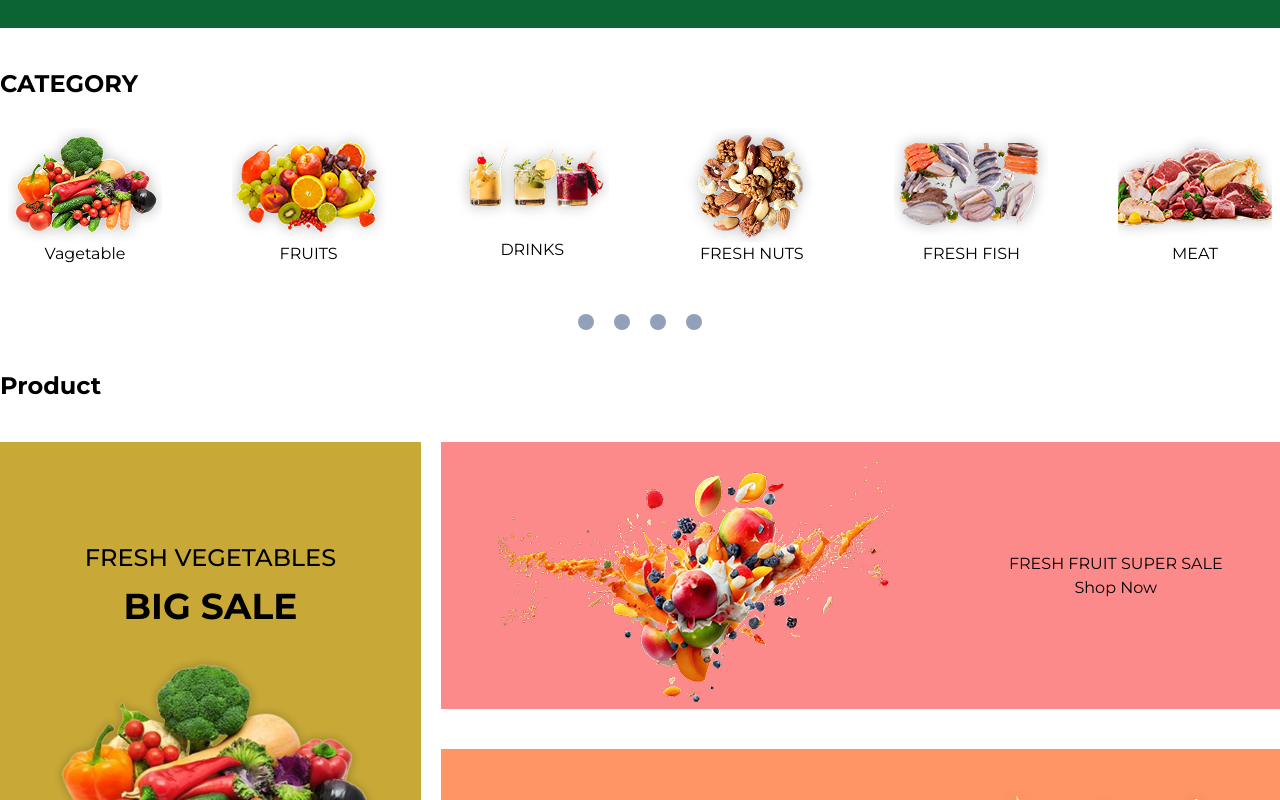
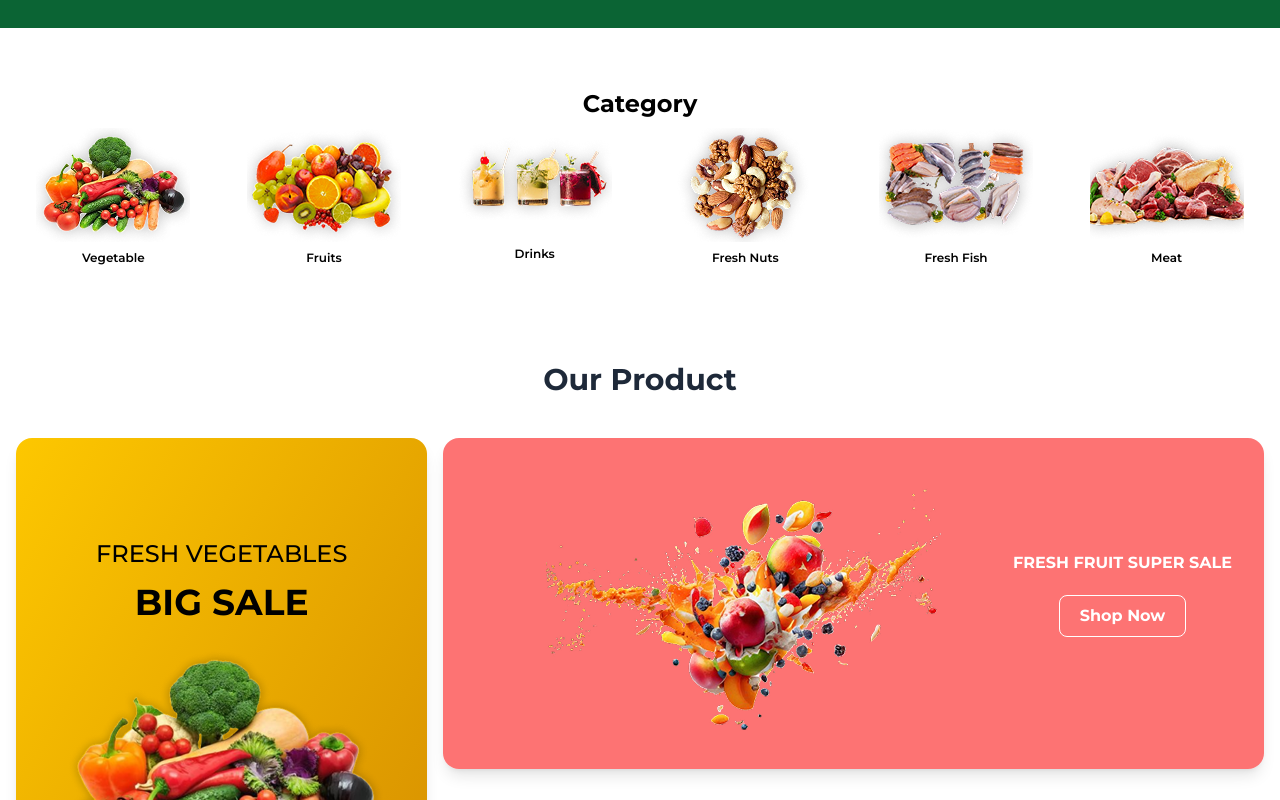
Before and after one commit to almamun0101/E-mart, a React (Vite) app: page / in a window 1280 px wide. Shown: the part 460-1260 px from the top of the page. Built offline with nearby package versions, Linux system fonts and the light colour scheme.

Commit message:
catgaery updatwe

```diff
--- a/src/assets/components/Category.jsx
+++ b/src/assets/components/Category.jsx
@@ -1,68 +1,35 @@
+const categories = [
+  { url: "./Images/Category1.png", name: "Vegetable" },
+  { url: "./Images/Category2.png", name: "Fruits" },
+  { url: "./Images/Category3.png", name: "Drinks" },
+  { url: "./Images/Category4.png", name: "Fresh Nuts" },
+  { url: "./Images/Category5.png", name: "Fresh Fish" },
+  { url: "./Images/Category6.png", name: "Meat" },
+];
 
-let item1 = "./Images/Category1.png";
-let item2 = "./Images/Category2.png";
-let item3 = "./Images/Category3.png";
-let item4 = "./Images/Category4.png";
-let item5 = "./Images/Category5.png";
-let item6 = "./Images/Category6.png";
+export default function Category() {
+  return (
+    <main className="container p-5 mx-auto">
+      <div className="pt-10 text-center">
+        <h2 className="text-2xl font-bold">Category</h2>
+      </div>
 
-
-function Category(){
-    return(
-        <>
-            <main className="container">
-            <Heading title="CATEGORY"/>
-
-                <div className="flex gap-2 lg:gap-5 justify-between pt-5">
-                    <Menu item={{url:item1, name:"Vagetable"}}/>
-                    <Menu item={{url:item2, name:"FRUITS"}}/>
-                    <Menu item={{url:item3, name:"DRINKS"}}/>
-                    <Menu item={{url:item4, name:"FRESH NUTS"}}/>
-                    <Menu item={{url:item5, name:"FRESH FISH"}}/>
-                    <Menu item={{url:item6, name:"MEAT"}}/>
-
-                </div>
-        <div className="flex justify-center gap-5 pt-10">
-                    <Dots/>
-                    <Dots/>
-                    <Dots/>
-                    <Dots/>
-        </div>
-            </main>
-        </>
-    )
+      <div className="grid grid-cols-3 sm:grid-cols-4 md:grid-cols-6 gap-4 sm:gap-6">
+        {categories.map((item, index) => (
+          <div
+            key={index}
+            className="p-2 text-center transition-transform duration-300 hover:scale-105 min-w-[80px]"
+          >
+            <img
+              src={item.url}
+              alt={item.name}
+              loading="lazy"
+              className="mx-auto max-w-full"
+            />
+            <h3 className="text-xs m-2 font-semibold">{item.name}</h3>
+          </div>
+        ))}
+      </div>
+    </main>
+  );
 }
-
-function Menu({item}){
-    return(
-        <>
-
-            <div className="p-2 text-center">
-                <img src={item.url} alt="" />
-                <h3>{item.name}</h3>
-            </div>
-
-        </>
-    )
-}
-
-function Dots(){
-    return(
-        <>
-        <div className="bg-slate-400 w-4 h-4 rounded-full hover:bg-pri-500 transition">
-
-        </div>
-        </>
-    )
-}
-
-function Heading({title}){
-    return(
-        <>
-        <div className="pt-10">
-                    <h2 className="text-2xl font-bold">{title}</h2>
-                </div>
-        </>
-    )
-}
-export default Category
--- a/src/assets/components/Header.jsx
+++ b/src/assets/components/Header.jsx
@@ -15,7 +15,7 @@ function Header() {
               </p>
               <Button Name="LEARN MORE" />
             </div>
-            <img src="./Images/banner.png" alt="Banner" />
+            <img src="./Images/banner.png" alt="Banner"  loading="lazy" className="mx-auto max-w-full transition-transform duration-300 hover:scale-105"/>
           </div>
         </section>
       </header>
--- a/src/assets/components/Product.jsx
+++ b/src/assets/components/Product.jsx
@@ -1,28 +1,28 @@
-function Product(){
+function Product() {
   return (
     <>
-        <div className="container">
+      <div className="container mx-auto px-4 py-5 ">
         <div className="py-10">
-            <h2 className="text-2xl font-bold">Product</h2>
+          <h2 className="text-3xl font-bold text-gray-800 text-center "> Our Product</h2>
         </div>
 
-          <div className="grid lg:flex w-full gap-5">
-            <div className="lg:flex-1/3 bg-[#C8A938] p-10 text-center pt-25">
+        <div className="flex flex-col lg:flex-row gap-4">
+          <div className="rounded-2xl shadow-lg hover:shadow-2xl duration-300 lg:w-1/3 bg-gradient-to-br from-yellow-400 to-yellow-600 p-10 text-center pt-25">
             <h3 className="text-2xl pb-3 font-medium">FRESH VEGETABLES </h3>
             <h2 className="text-4xl pb-5 font-bold">BIG SALE</h2>
-                <img src="./Images/product3.png" alt="" />
+            <img src="./Images/product3.png" alt="" loading="lazy" className="mx-auto max-w-full transition-transform duration-300 hover:scale-105"/>
           </div>
-            <div className="lg:flex-2/3">
-                <div className=" bg-[#FD5151]/67 flex items-center justify-around">
-                    <img src="./Images/product2.png" alt="" />
-                    <div className="text-center ">
+          <div className="lg:w-2/3">
+            <div className=" p-8 text-white  rounded-2xl shadow-lg hover:shadow-2xl duration-300 bg-[#FD5151]/80 flex items-center justify-between ">
+              <img src="./Images/product2.png" alt=""  loading="lazy" className="mx-auto  transition-transform duration-300 hover:scale-105" />
+              <div className="text-center font-bold ">
                 <h2>FRESH FRUIT SUPER SALE</h2>
-                        <button>Shop Now</button>
+                <button className="border text-base  border-white rounded-lg px-5 py-2 text-white m-5">Shop Now</button>
               </div>
             </div>
-                <div className=" bg-[#FF9564] mt-10 flex flex-col lg:flex-row justify-around items-center">
+            <div className="rounded-2xl p-8 shadow-lg hover:shadow-2xl duration-300 bg-[#FF9564] mt-10 flex flex-col lg:flex-row justify-around items-center">
               <img src="./Images/Frame.png" alt="" />
-                <img src="./Images/product1.png" alt="" />
+              <img src="./Images/product1.png" alt=""  loading="lazy" className="mx-auto max-w-full transition-transform duration-300 hover:scale-105"/>
             </div>
           </div>
         </div>
@@ -30,4 +30,4 @@ function Product(){
     </>
   );
 }
-export default Product
+export default Product;
```
Lines whose indentation alone changed are shown as unchanged.
